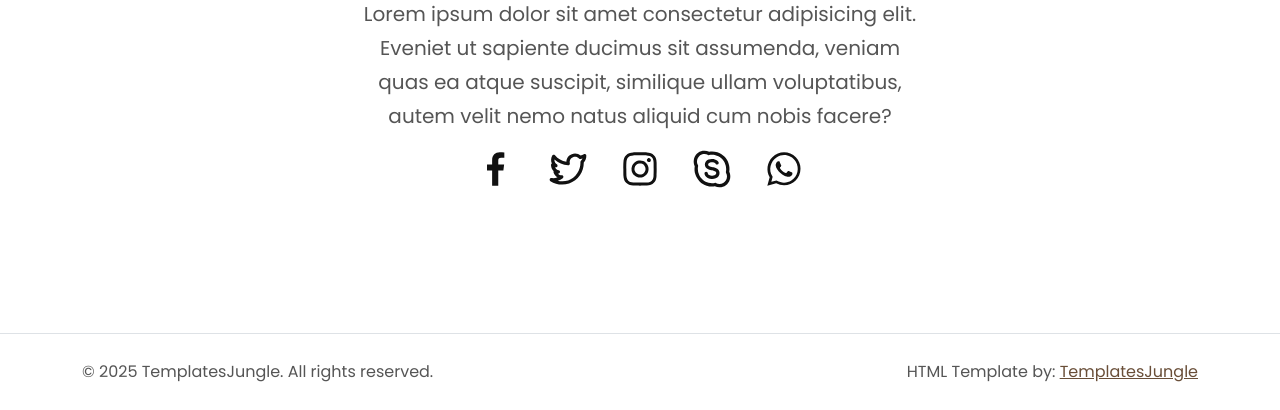
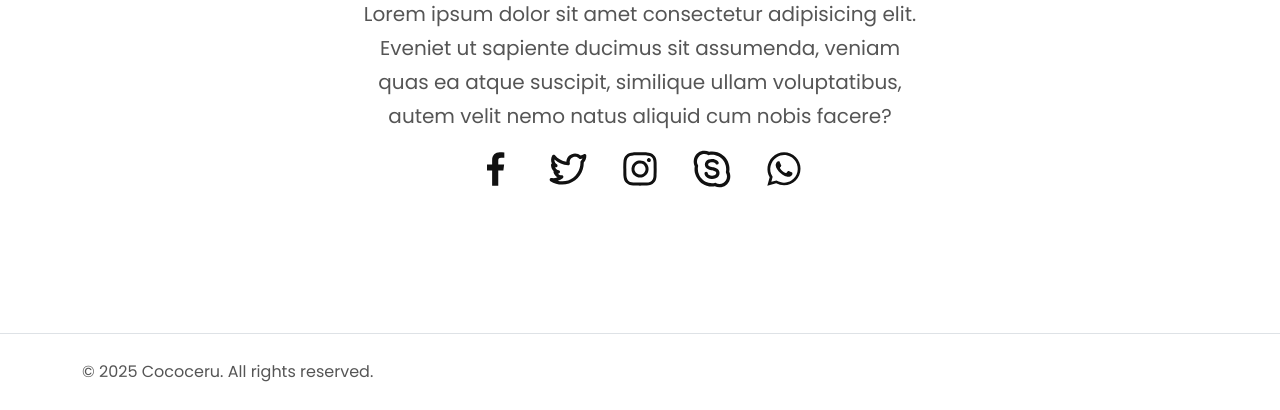
Before and after one commit to cococeru/cococeru.github.io, a plain HTML site: page index.html in a window 1280 px wide. Shown: the part 7319-7729 px from the top of the page. Drawn offline with nearby package versions, Linux system fonts and the light colour scheme.

Commit message:
Update index.html

```diff
--- a/index.html
+++ b/index.html
@@ -515,9 +515,7 @@
 	<div class="footer-bottom p-4 border-top">
 		<div class="container">
 			<div class="d-md-flex justify-content-between">
-				<p class="fs-6 m-0">© 2025 TemplatesJungle. All rights reserved.</p>
-				<p class="fs-6 m-0">HTML Template by: <a href="http://www.templatesjungle.com/"
-						class="text-primary text-decoration-underline" target="_blank">TemplatesJungle</a>
+				<p class="fs-6 m-0">© 2025 Cococeru. All rights reserved.</p>
 				</p>
 			</div>
 		</div>
@@ -533,4 +531,5 @@
 
 </body>
 
+
 </html>
```
